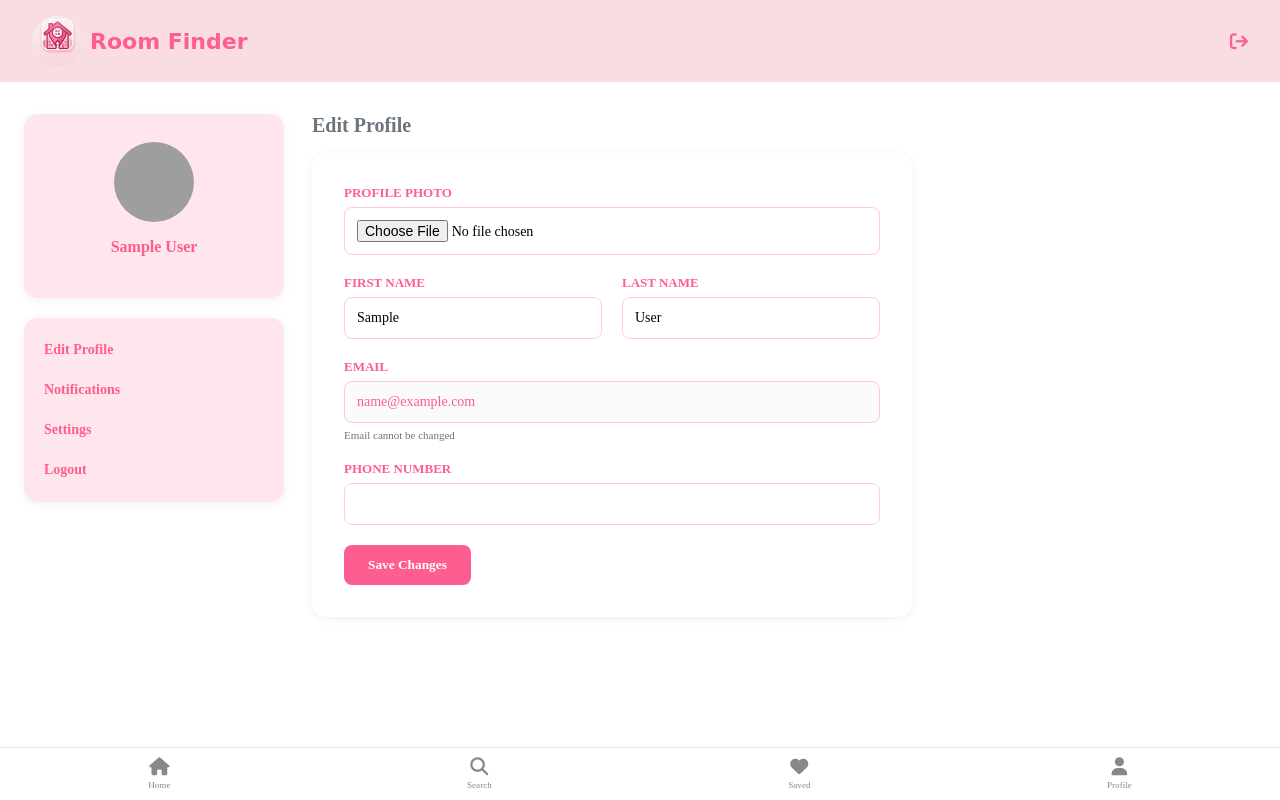
After one commit to janaki0068/Room-Finder, a Django app: page /profile/edit/ in a window 1280 px wide. The commit adds this page. Run offline with Django 5.2, Linux system fonts and the light colour scheme; the visitor is signed in with stand-in values (Sample User, id 1); some web fonts are replaced; grey boxes are pictures that could not be loaded.

Commit message:
profile and sidebar links

```diff
--- a/rooms/urls.py
+++ b/rooms/urls.py
@@ -7,19 +7,23 @@ urlpatterns = [
     path('register/', views.register_view, name='register'),
     path('logout/', views.logout_view, name='logout'),
     path('search/', views.search_rooms, name='search_rooms'),
-    path('get-districts/<int:province_id>/',views.get_districts, name='get_districts'),
+    path('get-districts/<int:province_id>/',
+         views.get_districts, name='get_districts'),
 
     # LANDLORD -->
-    path("landlord-dashboard/", views.landlord_dashboard,name="landlord_dashboard"),
+    path("landlord-dashboard/", views.landlord_dashboard,
+         name="landlord_dashboard"),
     path("upload-listing/", views.upload_listing, name="upload_listing"),
     path("my-listings/", views.my_listings, name="my_listings"),
     path('room/<int:room_id>/', views.room_detail, name="room_detail"),
     path('edit-listing/<int:room_id>/', views.edit_listing, name="edit_listing"),
-    path('delete-listing/<int:room_id>/', views.delete_listing, name="delete_listing"),
+    path('delete-listing/<int:room_id>/',
+         views.delete_listing, name="delete_listing"),
     path("saved-rooms/", views.saved_rooms, name="saved_rooms"),
     path("edit-profile/", views.edit_profile, name="edit_profile"),
     path("messages/", views.messages_view, name="messages"),
-    path("messages/<int:user_id>/<int:room_id>/",views.chat_room,name="chat_room"),
+    path("messages/<int:user_id>/<int:room_id>/",
+         views.chat_room, name="chat_room"),
     path("settings/", views.settings_view, name="settings"),
 
 
@@ -29,5 +33,7 @@ urlpatterns = [
     path('saved/', views.saved_view, name='saved_view'),
     path('unsave/<int:room_id>/', views.unsave_room, name='unsave_room'),
     path('profile/', views.profile_view, name='profile_view'),
-
+    path('profile/edit/', views.tenant_edit_profile, name='tenant_edit_profile'),
+    path('notifications/', views.notifications, name='notifications'),
+    path('settings/', views.settings_view, name='settings_view'),
 ]
--- a/rooms/views.py
+++ b/rooms/views.py
@@ -529,3 +529,34 @@ def profile_view(request):
     return render(request, 'tenant_profile.html', {
         'profile': profile
     })
+
+
+@login_required
+def tenant_edit_profile(request):
+    profile = request.user.profile
+
+    if request.method == 'POST':
+        request.user.first_name = request.POST.get('first_name','')
+        request.user.last_name = request.POST.get('last_name','')
+        request.user.save()
+
+        profile.phone = request.POST.get('phone','')
+        if request.FILES.get('image'):
+            profile.image = request.FILES.get('image')
+        profile.save()
+
+        messages.success(request, 'Profile updated successfully.')
+        return redirect('profile_view')
+
+    return render(request, 'tenant_edit_profile.html', {
+        'profile': profile
+    })
+
+
+@login_required
+def notifications(request):
+    return render(request, 'notifications.html')
+
+@login_required
+def settings_view(request):
+    return render(request, 'settings.html')
--- a/static/css/base.css
+++ b/static/css/base.css
@@ -56,6 +56,8 @@ header .logo span {
     color: var(--color-5);
     font-size: 1.3rem;
     text-decoration: none;
+    background: none;
+    border: none;
 }
 
 i.fa-solid,
--- a/static/css/tenant_dashboard.css
+++ b/static/css/tenant_dashboard.css
@@ -96,11 +96,11 @@
     color: var(--color-10);
 }
 
-/* .sidebar-nav a.active{
+.sidebar-nav a.active{
     background-color: var(--color-logo);
     color: var(--color-5);
     box-shadow: 0 0 12px var(--color-2);
-} */
+}
 
 
 /* DASHBOARD CONTENT */
@@ -325,3 +325,74 @@
     font-size: 15px;
     color: #333;
 }
+
+/* EDIT PROFILE */
+
+.edit-profile-form {
+    background: white;
+    border-radius: 14px;
+    padding: 32px;
+    box-shadow: 0 2px 10px rgba(0,0,0,0.06);
+    max-width: 600px;
+}
+
+.form-row {
+    display: grid;
+    grid-template-columns: 1fr 1fr;
+    gap: 20px;
+}
+
+.form-field {
+    display: flex;
+    flex-direction: column;
+    gap: 6px;
+    margin-bottom: 20px;
+}
+
+.form-field label {
+    font-size: 13px;
+    font-weight: 600;
+    color: var(--color-5);
+    text-transform: uppercase;
+}
+
+.form-field input {
+    padding: 12px;
+    border: 1px solid var(--color-8);
+    border-radius: 8px;
+    font-size: 14px;
+    outline: none;
+}
+
+.form-field input:focus {
+    border-color: var(--color-5);
+}
+
+.form-field input:disabled {
+    color: var(--color-5);
+}
+
+.form-field small {
+    font-size: 11px;
+    color: var(--color-13);
+}
+
+.current-photo {
+    width: 60px;
+    height: 60px;
+    border-radius: 50%;
+    object-fit: cover;
+    margin-top: 8px;
+}
+
+
+/* NOTIFICATIONS */
+
+.placeholder-box {
+    background: var(--color-logo);
+    border-radius: 14px;
+    padding: 40px;
+    text-align: center;
+    color: var(--color-13);
+    box-shadow: 0 2px 10px rgba(0,0,0,0.06);
+}
--- a/templates/base.html
+++ b/templates/base.html
@@ -26,9 +26,12 @@
       </div>
 
       {% if user.is_authenticated %}
-      <a href="{% url 'logout' %}" class="logout-btn">
-        <i class="fa-solid fa-arrow-right-from-bracket"></i>
-      </a>
+      <form method="POST" action="{% url 'logout' %}">
+        {% csrf_token %}
+        <button type="submit" class="logout-btn">
+          <i class="fa-solid fa-arrow-right-from-bracket"></i>
+        </button>
+      </form>
       {% else %}
       <div class="nav-buttons">
         <a href="{% url 'login' %}" class="btn-login">Login</a>
--- /dev/null
+++ b/templates/tenant_edit_profile.html
@@ -0,0 +1,78 @@
+{% extends "base.html" %} {% load static %} {% block css %}
+<link
+  rel="stylesheet"
+  type="text/css"
+  href="{% static 'css/tenant_dashboard.css' %}"
+/>
+{% endblock css %} {% block content %}
+<div class="dashboard-main">
+  <aside class="sidebar">
+    <div class="profile-card">
+      {% if request.user.profile.image %}
+      <img src="{{ request.user.profile.image.url }}" class="profile-photo" />
+      {% else %}
+      <img
+        src="{% static 'images/default-avatar.png' %}"
+        class="profile-photo"
+      />
+      {% endif %}
+      <h3>{{ request.user.first_name }} {{ request.user.last_name }}</h3>
+      <p>{{ request.user.profile.phone }}</p>
+    </div>
+    <nav class="sidebar-nav">
+      <a href="{% url "tenant_edit_profile" %}">Edit Profile</a>
+      <a href="#">Notifications</a>
+      <a href="#">Settings</a>
+      <a href="{% url "logout" %}">Logout</a>
+    </nav>
+  </aside>
+  <section class="dashboard-content">
+    <div class="section-header">
+      <h2>Edit Profile</h2>
+    </div>
+    {% if messages %}
+      {% for message in messages %}
+        <p style="color:green;margin-bottom:16px;">{{ message }}</p>
+      {% endfor %}
+    {% endif %}
+
+    <div class="edit-profile-form">
+      <form method="POST" enctype="multipart/form-data">
+        {% csrf_token %}
+
+        <div class="form-field">
+          <label>Profile Photo</label>
+          <input type="file" name="image" accept="image/*">
+          {% if profile.image %}
+            <img src="{{ profile.image.url }}" alt="Current photo" class="current-photo">
+          {% endif %}
+        </div>
+
+        <div class="form-row">
+          <div class="form-field">
+            <label>First Name</label>
+            <input type="text" name="first_name" value="{{ request.user.first_name }}">
+          </div>
+          <div class="form-field">
+            <label>Last Name</label>
+            <input type="text" name="last_name" value="{{ request.user.last_name }}">
+          </div>
+        </div>
+
+        <div class="form-field">
+          <label>Email</label>
+          <input type="email" value="{{ request.user.email }}" disabled>
+          <small>Email cannot be changed</small>
+        </div>
+
+        <div class="form-field">
+          <label>Phone Number</label>
+          <input type="text" name="phone" value="{{ profile.phone }}">
+        </div>
+
+        <button type="submit" class="search-submit-btn">Save Changes</button>
+      </form>
+    </div>
+  </section>
+</div>
+{% endblock content %}
--- a/templates/tsearch_rooms.html
+++ b/templates/tsearch_rooms.html
@@ -11,10 +11,10 @@
 ></a>
 
 <nav class="sidebar-nav">
-  <a href="#">Edit Profile</a>
-  <a href="#">Notifications</a>
+  <a href="{% url "tenant_edit_profile" %}">Edit Profile</a>
+  <a href="{% url "notifications" %}">Notifications</a>
   <a href="#">Settings</a>
-  <a href="#">Logout</a>
+  <a href="{% url "logout" %}">Logout</a>
 </nav>
 
 <div class="dashboard-main">
```
Also changed, not shown: templates/notifications.html (added, +30 -0 lines), templates/tenant_dashboard.html (+4 -4 lines), templates/tenant_profile.html (+4 -17 lines), templates/tsaved_rooms.html (+1 -9 lines).
